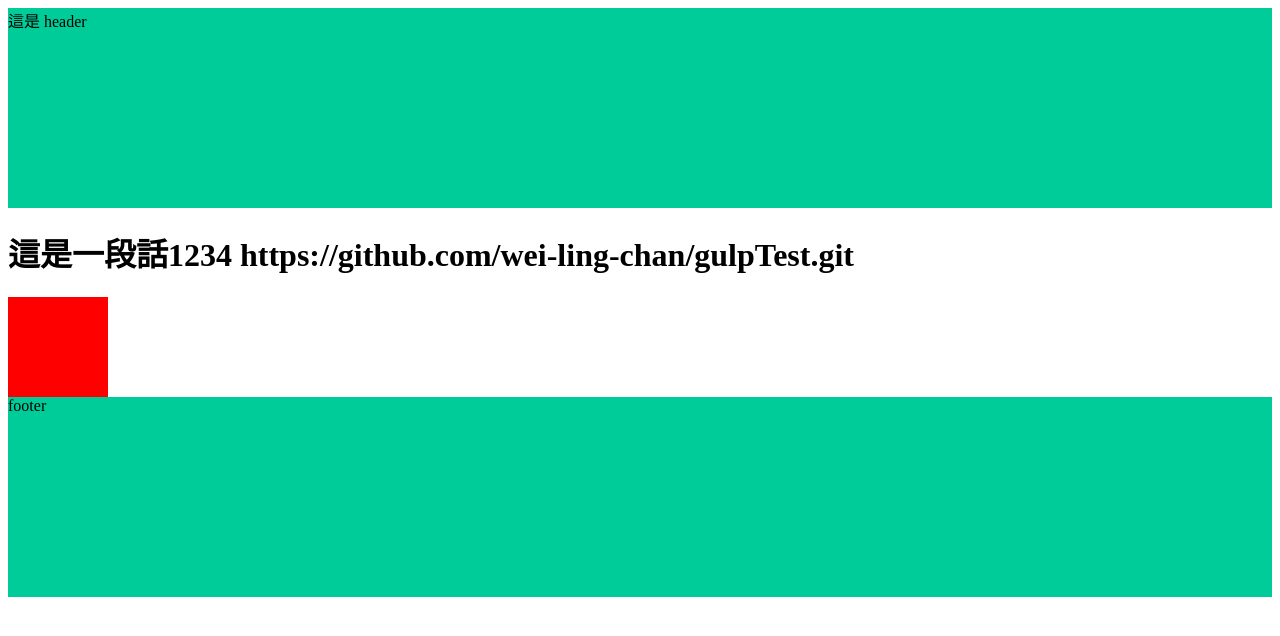
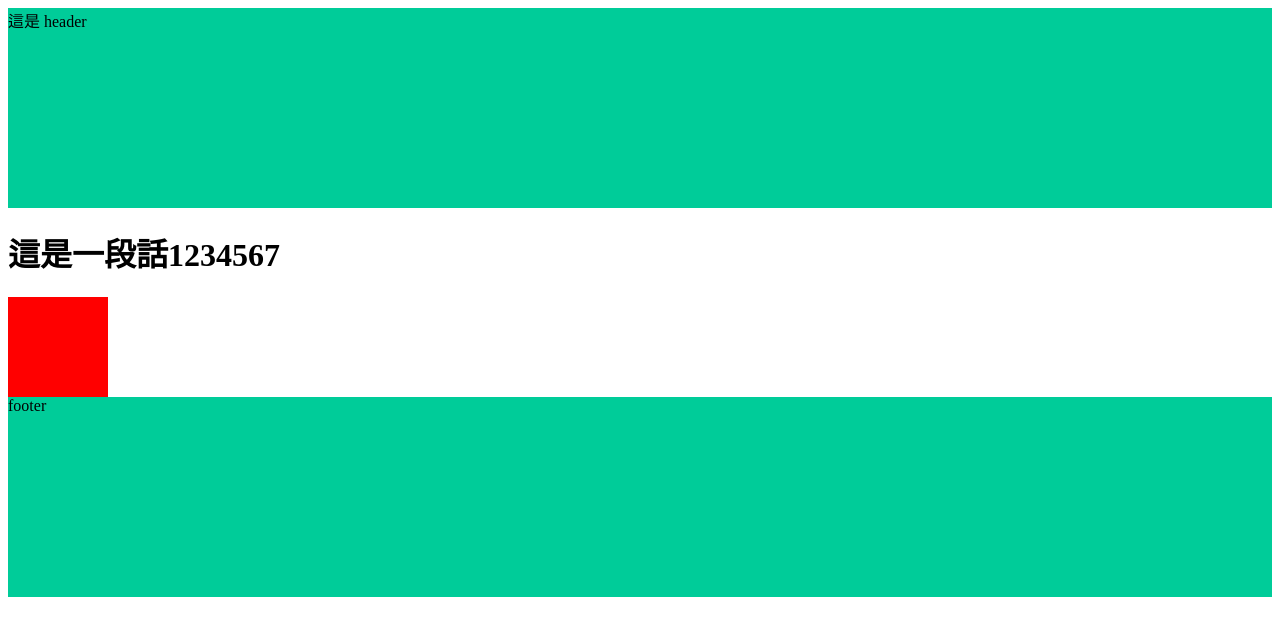
Before and after one commit to wei-ling-chan/GULP3, a plain HTML site: page index.html in a window 1280 px wide. Drawn offline with Linux system fonts and the light colour scheme.

Commit message:
Update 2022-07-24T09:25:54.796Z

```diff
--- a/index.html
+++ b/index.html
@@ -16,8 +16,8 @@
 
 
 <h1>
-  這是一段話1234
-  https://github.com/wei-ling-chan/gulpTest.git
+  這是一段話1234567
+
 </h1>
 
 <div class="box"></div>
```
